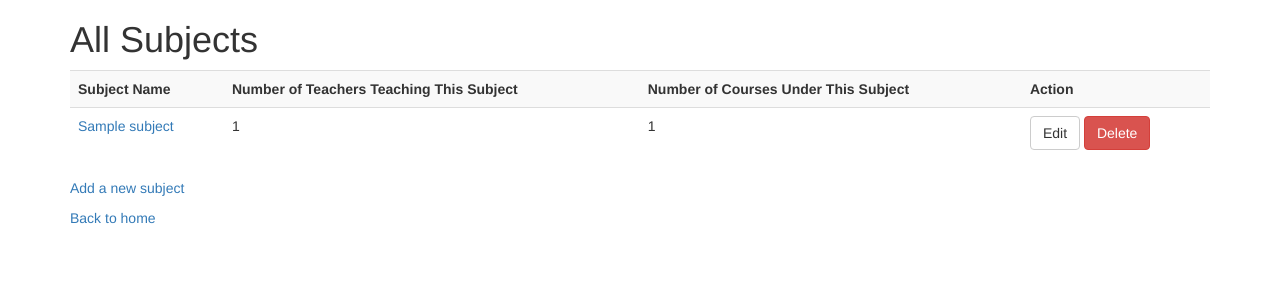
After one commit to miken/catacombs_prototype, a Django app: page /subjects/ in a window 1280 px wide. The commit adds this page. Shown: the top 300 px of the page. Run offline with Django 3.2, Linux system fonts and the light colour scheme; tables that the repository leaves empty hold one stand-in row (values such as "Sample post"); some libraries are stand-ins or nearby versions.

Commit message:
Added subject views

```diff
--- a/catacombs/urls.py
+++ b/catacombs/urls.py
@@ -48,6 +48,16 @@ urlpatterns = patterns('',
     url(r'^teachers/(?P<pk>\d+)/$', datacombo.views.TeacherView.as_view(),
         name='teachers-view',),
 
+    #Subjects
+    url(r'^subjects/$', datacombo.views.ListSubjectView.as_view(), name='subjects-list',),
+    url(r'^subjects/new$', datacombo.views.CreateSubjectView.as_view(), name='subjects-new',),
+    url(r'^subjects/edit/(?P<pk>\d+)/$', datacombo.views.UpdateSubjectView.as_view(),
+        name='subjects-edit',),
+    url(r'^subjects/delete/(?P<pk>\d+)/$', datacombo.views.DeleteSubjectView.as_view(),
+        name='subjects-delete',),
+    url(r'^subjects/(?P<pk>\d+)/$', datacombo.views.SubjectView.as_view(),
+        name='subjects-view',),
+
     #Surveys - We're gonna disable this for now
     #url(r'^surveys/$', datacombo.views.ListSurveyView.as_view(), name='surveys-list',),
     #url(r'^surveys/new$', datacombo.views.CreateSurveyView.as_view(), name='surveys-new',),
--- a/datacombo/models.py
+++ b/datacombo/models.py
@@ -192,6 +192,18 @@ class SchoolParticipation(models.Model):
 class Subject(models.Model):
     name = models.CharField(max_length=50)
 
+
+    def teacher_count(self):
+        count = Teacher.objects.filter(courses__in=self.course_set.all()).distinct().count()
+        return count
+
+    def course_count(self):
+        count = self.course_set.count()
+        return count
+
+    def get_absolute_url(self):
+        return reverse('subjects-view', kwargs={'pk': self.id})
+
     def __unicode__(self):
         return self.name
 
@@ -202,6 +214,9 @@ class Course(models.Model):
     classroom_size = models.PositiveSmallIntegerField(default=0)
     legacy_survey_key = models.CharField(max_length=255)
     imported_thru = models.ForeignKey(ImportSession, null=True)
+
+    class Meta:
+        ordering = ["name"]
 
     def student_count(self):
         count = self.student_set.count()
--- a/datacombo/templates/index.html
+++ b/datacombo/templates/index.html
@@ -34,6 +34,7 @@
 <ul class="list-inline">
   <li><a href="{% url "schools-list" %}" class="btn btn-large btn-default">Manage Schools</a></li>
   <li><a href="{% url "variables-list" %}" class="btn btn-large btn-default">Manage Survey Variables</a></li>
+  <li><a href="{% url "subjects-list" %}" class="btn btn-large btn-default">Manage Academic Subjects</a></li>
 </ul>
 
 <h2>Data Troubleshooting</h2>
--- /dev/null
+++ b/datacombo/templates/subject_list.html
@@ -0,0 +1,32 @@
+{% extends "base.html" %}
+
+{% block content %}
+
+<h1>All Subjects</h1>
+
+
+<table class="table table-striped">
+  <tr>
+    <th>Subject Name</th>
+    <th>Number of Teachers Teaching This Subject</th>
+    <th>Number of Courses Under This Subject</th>
+    <th>Action</th>
+  </tr>
+
+  {% for subject in object_list %}
+  <tr class="subject">
+    <td><a href="{{ subject.get_absolute_url }}">{{ subject.name }}</a></td>
+    <td>{{ subject.teacher_count }}</td>
+    <td>{{ subject.course_count }}</td>
+    <td>
+      <a href="{% url "subjects-edit" pk=subject.id %}" class="btn btn-default">Edit</a>
+      <a href="{% url "subjects-delete" pk=subject.id %}" class="btn btn-danger">Delete</a>
+    </td>
+  </tr>
+  {% endfor %}
+</table>
+
+<p><a href="{% url "subjects-new" %}">Add a new subject</a></p>
+
+<a href="{% url "home-view" %}">Back to home</a>
+{% endblock %}
--- a/datacombo/views.py
+++ b/datacombo/views.py
@@ -5,7 +5,7 @@ from django.core.urlresolvers import reverse
 from django.shortcuts import render, render_to_response, get_object_or_404
 from django.views.generic import ListView, CreateView, UpdateView, DeleteView, DetailView, TemplateView
 
-from datacombo.models import Variable, School, Survey, ImportSession, SchoolParticipation, Teacher
+from datacombo.models import Variable, School, Survey, ImportSession, SchoolParticipation, Teacher, Subject
 from datacombo.forms import UploadFileForm, SchoolParticipationForm
 from datacombo.upload import process_uploaded
 
@@ -128,6 +128,64 @@ class SchoolView(DetailView):
         obj = School.objects.get(id=self.kwargs['pk'])
         return obj
 
+
+#Views for Subject
+class ListSubjectView(ListView):
+
+    model = Subject
+    template_name = 'subject_list.html'
+
+
+class CreateSubjectView(CreateView):
+
+    model = Subject
+    template_name = 'edit_subject.html'
+
+    def get_success_url(self):
+        return reverse('subjects-list')
+
+    def get_context_data(self, **kwargs):
+
+        context = super(CreateSubjectView, self).get_context_data(**kwargs)
+        context['action'] = reverse('subjects-new')
+
+        return context
+
+
+class UpdateSubjectView(UpdateView):
+
+    model = Subject
+    template_name = 'edit_subject.html'
+
+    def get_success_url(self):
+        return reverse('subjects-list')
+
+    def get_context_data(self, **kwargs):
+
+        context = super(UpdateSubjectView, self).get_context_data(**kwargs)
+        context['action'] = reverse('subjects-edit',
+                                    kwargs={'pk': self.get_object().id})
+
+        return context
+
+
+class DeleteSubjectView(DeleteView):
+
+    model = Subject
+    template_name = 'delete_subject.html'
+
+    def get_success_url(self):
+        return reverse('subjects-list')
+
+
+class SubjectView(DetailView):
+
+    model = Subject
+    template_name = 'subject.html'
+
+    def get_object(self, queryset=None):
+        obj = Subject.objects.get(id=self.kwargs['pk'])
+        return obj
 
 
 # Views for School Participation Records
```
Also changed, not shown: datacombo/templates/delete_subject.html (added, +16 -0 lines), datacombo/templates/edit_subject.html (added, +20 -0 lines), datacombo/templates/subject.html (added, +31 -0 lines).
